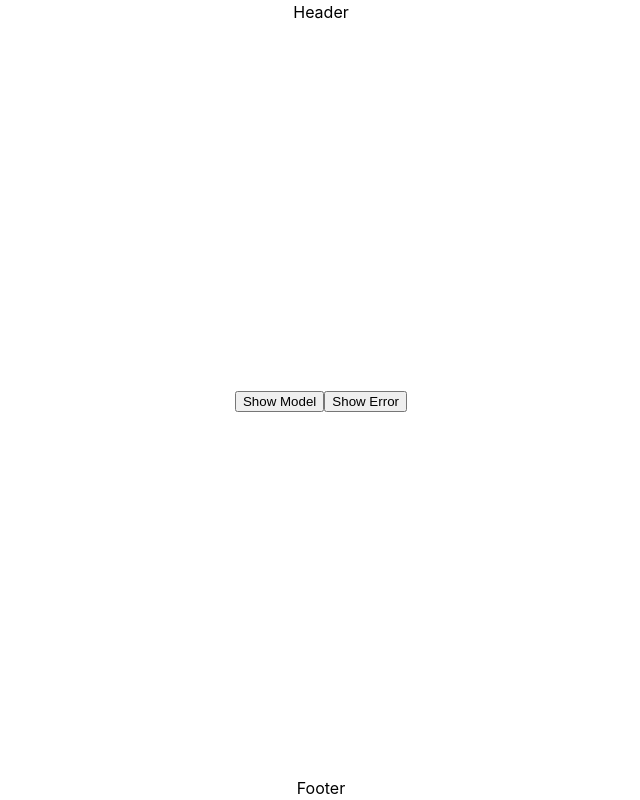
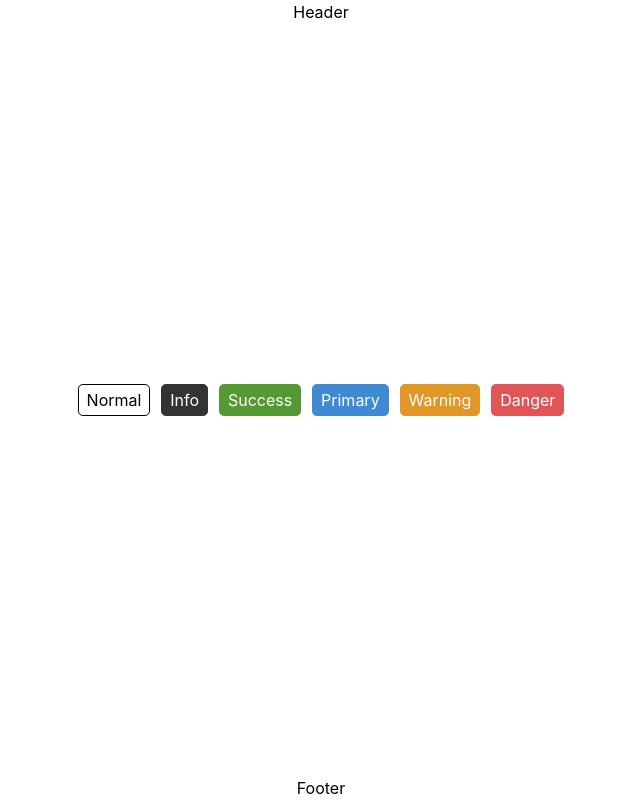
Before and after one commit to Waleed-ak/Vue-3, a Vue app: page / in a window 1280 px wide. Shown: the whole page, without its empty margins (319-959 px from the left). Built offline with nearby package versions, Linux system fonts and the light colour scheme.

Commit message:
Update Style

```diff
--- a/index.html
+++ b/index.html
@@ -8,7 +8,16 @@
   <body>
     <main class="vertical fxContainer">
       <header>Header</header>
-      <main class="fxContainer" id="app"></main>
+      <main class="fxContainer">
+        <div>
+          <div class="btn">Normal</div>
+          <div class="btn info">Info</div>
+          <div class="btn success">Success</div>
+          <div class="btn primary">Primary</div>
+          <div class="btn warning">Warning</div>
+          <div class="btn danger">Danger</div>
+        </div>
+      </main>
       <footer>Footer</footer>
       <script type="module" src="/src/main.ts"></script>
     </main>
--- a/src/App.vue
+++ b/src/App.vue
@@ -7,5 +7,4 @@ import {Error} from './components/Modal';
   <Error/>
 </template>
 <style lang="scss">
-@use "/src/style/style"
 </style>
--- /dev/null
+++ b/src/Style/base/_btn.scss
@@ -0,0 +1,42 @@
+@use "root";
+.btn {
+  --ColorBtn: var(--Color);
+  --ColorBtnBg: var(--BgColor);
+  --ColorBtnBorder: var(--Color);
+  --ColorBtnHover: var(--BgColorHover);
+  --RadiusBtnBorder: 0.3rem;
+  display: inline-flex;
+  justify-content: center;
+  align-items: center;
+  line-height: 1;
+  height: 32px;
+  white-space: nowrap;
+  cursor: pointer;
+  color: var(--ColorBtn);
+  text-align: center;
+  box-sizing: border-box;
+  outline: none;
+  transition: 0.1s;
+  font-weight: 400;
+  user-select: none;
+  vertical-align: middle;
+  background-color: var(--ColorBtnBg);
+  border: thin solid var(--ColorBtnBorder);
+  padding: 0.5rem;
+  font-size: 1rem;
+  border-radius: var(--RadiusBtnBorder);
+  & + .btn {
+    margin-left: 0.4rem;
+  }
+  &:where(:hover, :focus) {
+    background-color: var(--ColorBtnHover);
+  }
+  @each $x in Primary, Info, Success, Warning, Alert, Danger {
+    &.#{to-lower-case($x)} {
+      --ColorBtn: var(--Color#{$x});
+      --ColorBtnBg: var(--Color#{$x}Bg);
+      --ColorBtnBorder: var(--Color#{$x}Border);
+      --ColorBtnHover: var(--Color#{$x}Hover);
+    }
+  }
+}
--- a/src/Style/base/_root.scss
+++ b/src/Style/base/_root.scss
@@ -1,15 +1,37 @@
+@use "sass:color";
 :root {
   --Color: rgba(255, 255, 255, 0.87);
   --Color-a: #67f;
   --Color-a-hover: rgba(255, 255, 255, 0.87);
   --BgColor: #222;
+  --BgColorHover: #333;
+  --ColorPrimary: rgb(255, 255, 255);
+  --ColorPrimaryBg: #408ad4;
+  --ColorPrimaryBorder: #408ad4;
+  --ColorPrimaryHover: #25609b;
+  --ColorSuccess: rgb(255, 255, 255);
+  --ColorSuccessBg: #549931;
+  --ColorSuccessBorder: #549931;
+  --ColorSuccessHover: #254c12;
+  --ColorInfo: #fff;
+  --ColorInfoBg: #333;
+  --ColorInfoBorder: #333;
+  --ColorInfoHover: #242222;
+  --ColorWarning: #fff;
+  --ColorWarningBg: #e19727;
+  --ColorWarningBorder: #e19727;
+  --ColorWarningHover: #83550f;
+  --ColorDanger: #fff;
+  --ColorDangerBg: #e05656;
+  --ColorDangerBorder: #e05656;
+  --ColorDangerHover: #942f2f;
   font-size: 1rem;
   font-family: Inter, Avenir, Helvetica, Arial, sans-serif;
   line-height: 1.5rem;
   font-weight: 400;
   color-scheme: light dark;
-  // color: var(--Color);
-  // background-color: var(--BgColor);
+  color: var(--Color);
+  background-color: var(--BgColor);
   font-synthesis: none;
   text-rendering: optimizeLegibility;
   -webkit-font-smoothing: antialiased;
@@ -20,12 +42,30 @@
   :root {
     --Color: rgba(0, 0, 0, 0.87);
     --BgColor: #eee;
+    --BgColorHover: #fff;
   }
 }
 @media (prefers-color-scheme: dark) {
   :root {
     --Color: rgba(255, 255, 255, 0.87);
     --BgColor: #222;
+    --BgColorHover: #333;
+  }
+}
+//https://blog.jim-nielsen.com/2021/css-system-colors/
+/* For browsers that support automatic dark/light mode
+   As well as system colors, set those */
+@supports (color-scheme: light dark) and (background-color: Canvas) and (color: CanvasText) {
+  :root {
+    --Color: CanvasText;
+    --BgColor: Canvas;
+  }
+}
+/* For Safari on iOS. Hacky, but it works. */
+@supports (background-color: -apple-system-control-background) and (color: text) {
+  :root {
+    --Color: text;
+    --BgColor: -apple-system-control-background;
   }
 }
 a {
--- a/src/Style/style.css
+++ b/src/Style/style.css
@@ -2,8 +2,28 @@
   --Color: rgba(255, 255, 255, 0.87);
   --Color-a: #67f;
   --Color-a-hover: rgba(255, 255, 255, 0.87);
-  --BgColor: #56f;
-  margin: 0;
+  --BgColor: #222;
+  --BgColorHover: #333;
+  --ColorPrimary: rgb(255, 255, 255);
+  --ColorPrimaryBg: #408ad4;
+  --ColorPrimaryBorder: #408ad4;
+  --ColorPrimaryHover: #25609b;
+  --ColorSuccess: rgb(255, 255, 255);
+  --ColorSuccessBg: #549931;
+  --ColorSuccessBorder: #549931;
+  --ColorSuccessHover: #254c12;
+  --ColorInfo: #fff;
+  --ColorInfoBg: #333;
+  --ColorInfoBorder: #333;
+  --ColorInfoHover: #242222;
+  --ColorWarning: #fff;
+  --ColorWarningBg: #e19727;
+  --ColorWarningBorder: #e19727;
+  --ColorWarningHover: #83550f;
+  --ColorDanger: #fff;
+  --ColorDangerBg: #e05656;
+  --ColorDangerBorder: #e05656;
+  --ColorDangerHover: #942f2f;
   font-size: 1rem;
   font-family: Inter, Avenir, Helvetica, Arial, sans-serif;
   line-height: 1.5rem;
@@ -21,13 +41,30 @@
 @media (prefers-color-scheme: light) {
   :root {
     --Color: rgba(0, 0, 0, 0.87);
-    --BgColor: #aaa;
+    --BgColor: #eee;
+    --BgColorHover: #fff;
   }
 }
 @media (prefers-color-scheme: dark) {
   :root {
     --Color: rgba(255, 255, 255, 0.87);
-    --BgColor: #242424;
+    --BgColor: #222;
+    --BgColorHover: #333;
+  }
+}
+/* For browsers that support automatic dark/light mode
+   As well as system colors, set those */
+@supports (color-scheme: light dark) and (background-color: Canvas) and (color: CanvasText) {
+  :root {
+    --Color: CanvasText;
+    --BgColor: Canvas;
+  }
+}
+/* For Safari on iOS. Hacky, but it works. */
+@supports (background-color: -apple-system-control-background) and (color: text) {
+  :root {
+    --Color: text;
+    --BgColor: -apple-system-control-background;
   }
 }
 a {
@@ -216,3 +253,75 @@ body {
 .right {
   float: right;
 }
+
+.btn {
+  --ColorBtn: var(--Color);
+  --ColorBtnBg: var(--BgColor);
+  --ColorBtnBorder: var(--Color);
+  --ColorBtnHover: var(--BgColorHover);
+  --RadiusBtnBorder: 0.3rem;
+  display: inline-flex;
+  justify-content: center;
+  align-items: center;
+  line-height: 1;
+  height: 32px;
+  white-space: nowrap;
+  cursor: pointer;
+  color: var(--ColorBtn);
+  text-align: center;
+  box-sizing: border-box;
+  outline: none;
+  transition: 0.1s;
+  font-weight: 400;
+  -webkit-user-select: none;
+     -moz-user-select: none;
+          user-select: none;
+  vertical-align: middle;
+  background-color: var(--ColorBtnBg);
+  border: thin solid var(--ColorBtnBorder);
+  padding: 0.5rem;
+  font-size: 1rem;
+  border-radius: var(--RadiusBtnBorder);
+}
+.btn + .btn {
+  margin-left: 0.4rem;
+}
+.btn:where(:hover, :focus) {
+  background-color: var(--ColorBtnHover);
+}
+.btn.primary {
+  --ColorBtn: var(--ColorPrimary);
+  --ColorBtnBg: var(--ColorPrimaryBg);
+  --ColorBtnBorder: var(--ColorPrimaryBorder);
+  --ColorBtnHover: var(--ColorPrimaryHover);
+}
+.btn.info {
+  --ColorBtn: var(--ColorInfo);
+  --ColorBtnBg: var(--ColorInfoBg);
+  --ColorBtnBorder: var(--ColorInfoBorder);
+  --ColorBtnHover: var(--ColorInfoHover);
+}
+.btn.success {
+  --ColorBtn: var(--ColorSuccess);
+  --ColorBtnBg: var(--ColorSuccessBg);
+  --ColorBtnBorder: var(--ColorSuccessBorder);
+  --ColorBtnHover: var(--ColorSuccessHover);
+}
+.btn.warning {
+  --ColorBtn: var(--ColorWarning);
+  --ColorBtnBg: var(--ColorWarningBg);
+  --ColorBtnBorder: var(--ColorWarningBorder);
+  --ColorBtnHover: var(--ColorWarningHover);
+}
+.btn.alert {
+  --ColorBtn: var(--ColorAlert);
+  --ColorBtnBg: var(--ColorAlertBg);
+  --ColorBtnBorder: var(--ColorAlertBorder);
+  --ColorBtnHover: var(--ColorAlertHover);
+}
+.btn.danger {
+  --ColorBtn: var(--ColorDanger);
+  --ColorBtnBg: var(--ColorDangerBg);
+  --ColorBtnBorder: var(--ColorDangerBorder);
+  --ColorBtnHover: var(--ColorDangerHover);
+}
--- a/src/Style/style.scss
+++ b/src/Style/style.scss
@@ -2,3 +2,4 @@
 @use "base/container";
 @use "base/fonts";
 @use "base/flex";
+@use "base/btn";
--- a/src/Test/TestModal.vue
+++ b/src/Test/TestModal.vue
@@ -1,7 +1,7 @@
 <template>
   <div>
-    <button @click="Show">Show Model</button>
-    <button @click="ShowError">Show Error</button>
+    <button class="btn" @click="Show">Show Model</button>
+    <button class="btn" @click="ShowError">Show Error</button>
   </div>
   <Modal v-model="showIf" @close="close">
     <template #header>Header </template>
@@ -31,5 +31,5 @@ function close(): void {
 </script>
 
 <style lang="scss">
-
+@use "/src/Style/style.scss"
 </style>
```
